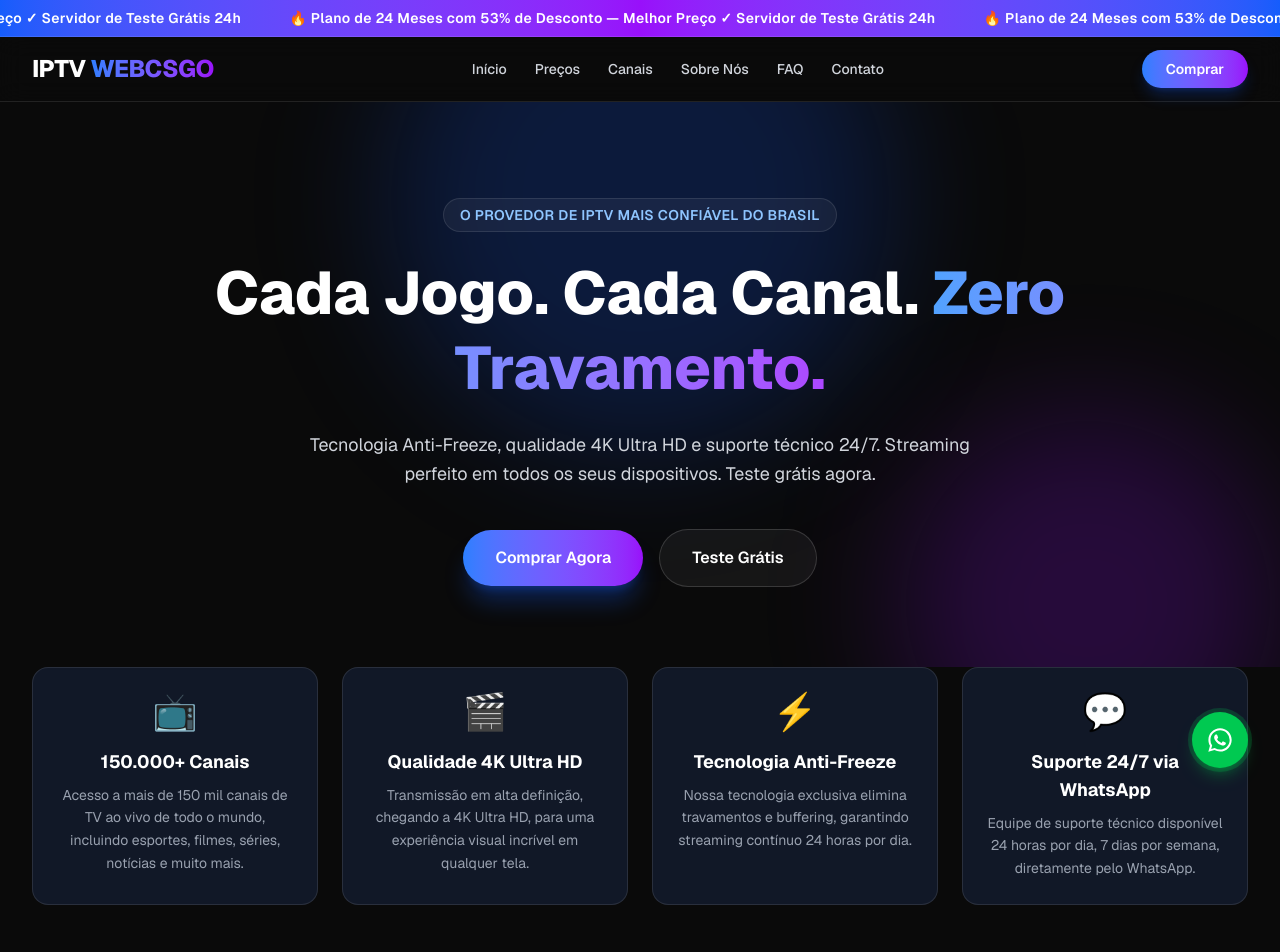
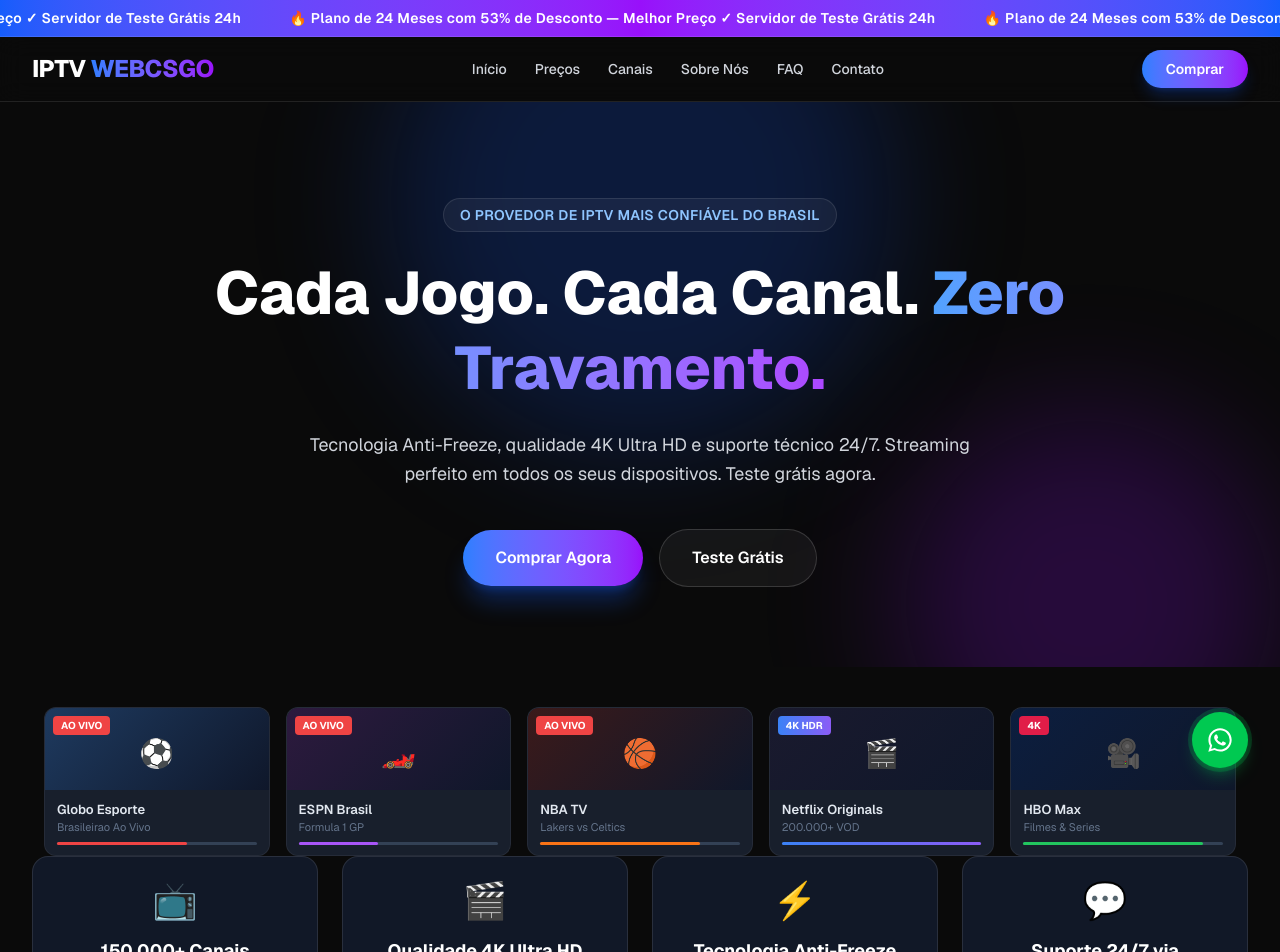
Before and after one commit to architectpoint00-sudo/iptvwebcsgo-vercel, a Next.js app: page / in a window 1280 px wide. Shown: the top 952 px of the page. Built offline with nearby package versions, Linux system fonts and the light colour scheme.

Commit message:
Add channel grid hero widget with live sports and VOD cards (PT-BR)

```diff
--- a/src/app/page.tsx
+++ b/src/app/page.tsx
@@ -65,6 +65,32 @@
           </div>
         </div>
       </section>
+
+      {/* ═══════ CHANNEL GRID ═══════ */}
+      <div style={{maxWidth:'1240px',margin:'0 auto',padding:'40px 24px 0'}}>
+        <div style={{display:'grid',gridTemplateColumns:'repeat(auto-fit,minmax(200px,1fr))',gap:'16px'}}>
+          <div style={{background:'rgba(30,41,59,.7)',borderRadius:'12px',overflow:'hidden',border:'1px solid rgba(255,255,255,.06)'}}>
+            <div style={{background:'linear-gradient(135deg,#1e3a5f,#0f172a)',padding:'24px 16px 16px',position:'relative'}}><span style={{position:'absolute',top:'8px',left:'8px',background:'#ef4444',color:'#fff',fontSize:'10px',fontWeight:700,padding:'2px 8px',borderRadius:'4px'}}>AO VIVO</span><div style={{textAlign:'center',fontSize:'28px'}}>⚽</div></div>
+            <div style={{padding:'10px 12px'}}><div style={{color:'#e2e8f0',fontSize:'13px',fontWeight:600}}>Globo Esporte</div><div style={{color:'#64748b',fontSize:'11px'}}>Brasileirao Ao Vivo</div><div style={{marginTop:'6px',height:'3px',background:'#334155',borderRadius:'2px'}}><div style={{width:'65%',height:'100%',background:'#ef4444',borderRadius:'2px'}}></div></div></div>
+          </div>
+          <div style={{background:'rgba(30,41,59,.7)',borderRadius:'12px',overflow:'hidden',border:'1px solid rgba(255,255,255,.06)'}}>
+            <div style={{background:'linear-gradient(135deg,#2d1a3e,#0f172a)',padding:'24px 16px 16px',position:'relative'}}><span style={{position:'absolute',top:'8px',left:'8px',background:'#ef4444',color:'#fff',fontSize:'10px',fontWeight:700,padding:'2px 8px',borderRadius:'4px'}}>AO VIVO</span><div style={{textAlign:'center',fontSize:'28px'}}>🏎️</div></div>
+            <div style={{padding:'10px 12px'}}><div style={{color:'#e2e8f0',fontSize:'13px',fontWeight:600}}>ESPN Brasil</div><div style={{color:'#64748b',fontSize:'11px'}}>Formula 1 GP</div><div style={{marginTop:'6px',height:'3px',background:'#334155',borderRadius:'2px'}}><div style={{width:'40%',height:'100%',background:'#a855f7',borderRadius:'2px'}}></div></div></div>
+          </div>
+          <div style={{background:'rgba(30,41,59,.7)',borderRadius:'12px',overflow:'hidden',border:'1px solid rgba(255,255,255,.06)'}}>
+            <div style={{background:'linear-gradient(135deg,#3b1a1a,#0f172a)',padding:'24px 16px 16px',position:'relative'}}><span style={{position:'absolute',top:'8px',left:'8px',background:'#ef4444',color:'#fff',fontSize:'10px',fontWeight:700,padding:'2px 8px',borderRadius:'4px'}}>AO VIVO</span><div style={{textAlign:'center',fontSize:'28px'}}>🏀</div></div>
+            <div style={{padding:'10px 12px'}}><div style={{color:'#e2e8f0',fontSize:'13px',fontWeight:600}}>NBA TV</div><div style={{color:'#64748b',fontSize:'11px'}}>Lakers vs Celtics</div><div style={{marginTop:'6px',height:'3px',background:'#334155',borderRadius:'2px'}}><div style={{width:'80%',height:'100%',background:'#f97316',borderRadius:'2px'}}></div></div></div>
+          </div>
+          <div style={{background:'rgba(30,41,59,.7)',borderRadius:'12px',overflow:'hidden',border:'1px solid rgba(255,255,255,.06)'}}>
+            <div style={{background:'linear-gradient(135deg,#1a1a2e,#0f172a)',padding:'24px 16px 16px',position:'relative'}}><span style={{position:'absolute',top:'8px',left:'8px',background:'linear-gradient(90deg,#3b82f6,#8b5cf6)',color:'#fff',fontSize:'10px',fontWeight:700,padding:'2px 8px',borderRadius:'4px'}}>4K HDR</span><div style={{textAlign:'center',fontSize:'28px'}}>🎬</div></div>
+            <div style={{padding:'10px 12px'}}><div style={{color:'#e2e8f0',fontSize:'13px',fontWeight:600}}>Netflix Originals</div><div style={{color:'#64748b',fontSize:'11px'}}>200.000+ VOD</div><div style={{marginTop:'6px',height:'3px',background:'#334155',borderRadius:'2px'}}><div style={{width:'100%',height:'100%',background:'linear-gradient(90deg,#3b82f6,#8b5cf6)',borderRadius:'2px'}}></div></div></div>
+          </div>
+          <div style={{background:'rgba(30,41,59,.7)',borderRadius:'12px',overflow:'hidden',border:'1px solid rgba(255,255,255,.06)'}}>
+            <div style={{background:'linear-gradient(135deg,#0c1e3f,#0f172a)',padding:'24px 16px 16px',position:'relative'}}><span style={{position:'absolute',top:'8px',left:'8px',background:'#e11d48',color:'#fff',fontSize:'10px',fontWeight:700,padding:'2px 8px',borderRadius:'4px'}}>4K</span><div style={{textAlign:'center',fontSize:'28px'}}>🎥</div></div>
+            <div style={{padding:'10px 12px'}}><div style={{color:'#e2e8f0',fontSize:'13px',fontWeight:600}}>HBO Max</div><div style={{color:'#64748b',fontSize:'11px'}}>Filmes & Series</div><div style={{marginTop:'6px',height:'3px',background:'#334155',borderRadius:'2px'}}><div style={{width:'90%',height:'100%',background:'#22c55e',borderRadius:'2px'}}></div></div></div>
+          </div>
+        </div>
+      </div>
 
       {/* Features */}
       <section className="mx-auto max-w-7xl px-4 pb-20 sm:px-6 lg:px-8">
```
